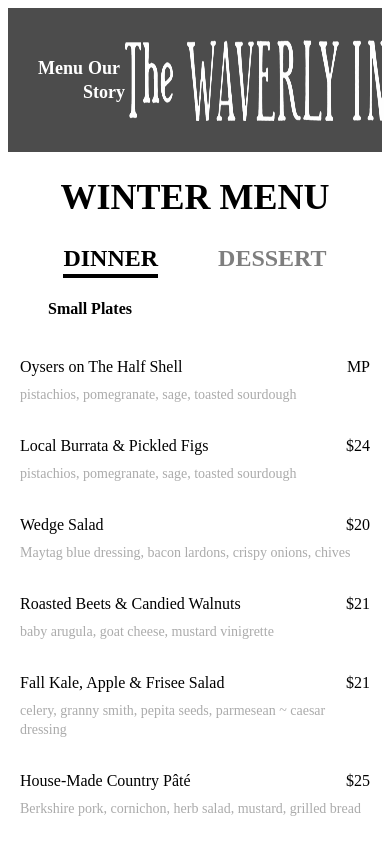
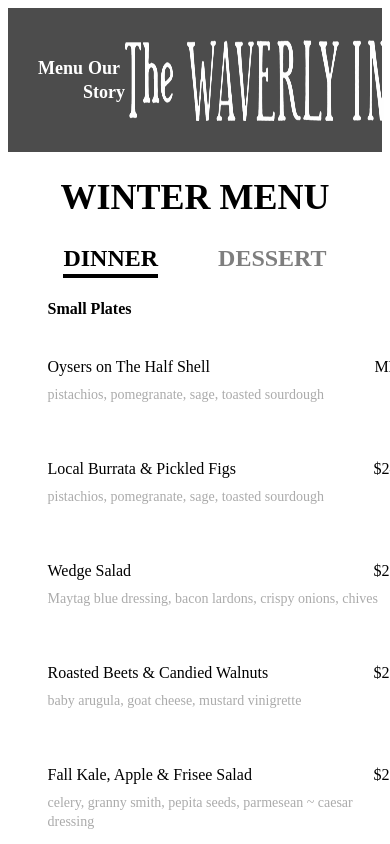
Before and after one commit to cferland/ux-sei-collab, a React (Create React App) app in the folder waverly-inn/: page / in a window 390 px wide. Shown: the top 844 px of the page. Built offline with nearby package versions, Linux system fonts and the light colour scheme; a web font is replaced by a local one.

Commit message:
Changed menu to display grid

```diff
--- a/waverly-inn/src/App.css
+++ b/waverly-inn/src/App.css
@@ -71,6 +71,13 @@ p5 {
   display: flex;
   flex-direction: column;
   align-items: space-between;
+  justify-content: center;
+}
+
+.menu-wrapper {
+  display: flex;
+  flex-direction: column;
+  align-items: center;
 }
 
 .menu-categories {
@@ -81,12 +88,14 @@ p5 {
 .menu-category {
   margin: 0 30px;
   opacity: 50%;
+  cursor: pointer;
 }
 
 .menuitem {
   display: flex;
   flex-direction: column;
   width: 350px;
+  height: 70px;
   text-align: left;
   margin: 16px 40px;
 }
@@ -101,19 +110,27 @@ p5 {
   color: rgb(171, 171, 171);
 }
 
-.menu-section {
+/* .menu-section {
   display: flex;
   flex-wrap: wrap;
   max-width: 1300px;
   margin: 0 auto;
   justify-content: space-between;
   margin-bottom: 2em;
+} */
+
+.menu-section {
+  display: grid;
+  columns: 3;
+  grid-template-columns: repeat(3, 375px);
+  align-items: center;
+  max-width: 1300px;
 }
 
 .menu-section-title {
-  width: 1300px;
+  width: 1125px;
   text-align: left;
-  margin-left: 2.5em;
+  margin-left: 5em;
 }
 
 .selected {
@@ -182,14 +199,20 @@ footer {
   height: 32px;
 }
 
-@media screen and (max-width: 1305px) {
+@media screen and (max-width: 1070px) {
   .menu-section {
-    max-width: 877px;
+    grid-template-columns: repeat(2, 375px);
+  }
+  .menu-section-title {
+    width: 750px;
   }
 }
 
-@media screen and (max-width: 875px) {
+@media screen and (max-width: 730px) {
   .menu-section {
-    justify-content: center;
+    grid-template-columns: repeat(1, 375px);
+  }
+  .menu-section-title {
+    width: 375px;
   }
 }
--- a/waverly-inn/src/components/Menu.js
+++ b/waverly-inn/src/components/Menu.js
@@ -208,7 +208,7 @@ class Menu extends Component {
 
   render() {
     return (
-      <div className="menu">
+      <div id="menu" className="menu">
 
         <h1 className="menu-title">WINTER MENU</h1>
         <div className="menu-categories">
@@ -216,9 +216,10 @@ class Menu extends Component {
           <h2 id="dessert" onClick={this.toggleCategory} className="menu-category">DESSERT</h2>
         </div>
         {this.state.selected === 'dinner' &&
-          <div>
+          <div className="menu-wrapper">
+            <h4 className="menu-section-title">Small Plates</h4>
             <div className="menu-smallplates menu-section">
-              <h4 className="menu-section-title">Small Plates</h4>
+
               {this.state.smallPlates.map((item, key) =>
                 <div key={key}>
                   <MenuItem
@@ -230,8 +231,8 @@ class Menu extends Component {
               )}
             </div>
 
+            <h4 className="menu-section-title">Large Plates</h4>
             <div className="menu-largeplates menu-section">
-              <h4 className="menu-section-title">Large Plates</h4>
               {this.state.largePlates.map((item, key) =>
                 <div key={key}>
                   <MenuItem
@@ -243,8 +244,8 @@ class Menu extends Component {
               )}
             </div>
 
+            <h4 className="menu-section-title">Sides</h4>
             <div className="menu-largeplates menu-section">
-              <h4 className="menu-section-title">Sides</h4>
               {this.state.sides.map((item, key) =>
                 <div key={key}>
                   <MenuItem
@@ -258,8 +259,10 @@ class Menu extends Component {
           </div>
         }
         {this.state.selected === "dessert" &&
+          <div className="menu-wrapper">
+            <h4 className="menu-section-title">Dessert</h4>
             <div className="menu-dessert menu-section">
-            <h4 className="menu-section-title">Dessert</h4>
+
               {this.state.desserts.map((item, key) =>
                 <div key={key}>
                   <MenuItem
@@ -270,6 +273,7 @@ class Menu extends Component {
                 </div>
               )}
             </div>
+          </div>
         }
       </div >
     )
```
Lines whose indentation alone changed are shown as unchanged.
